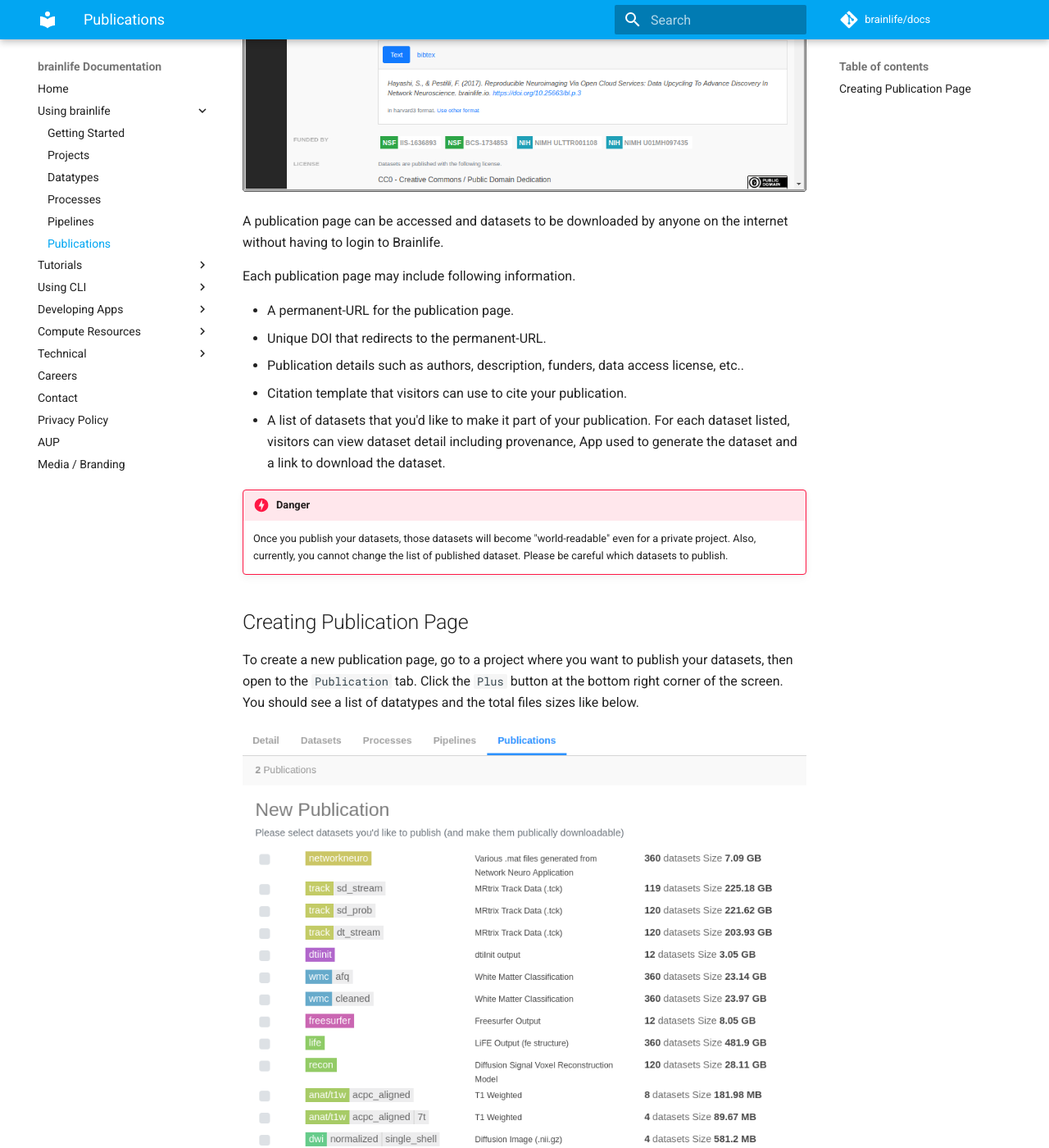
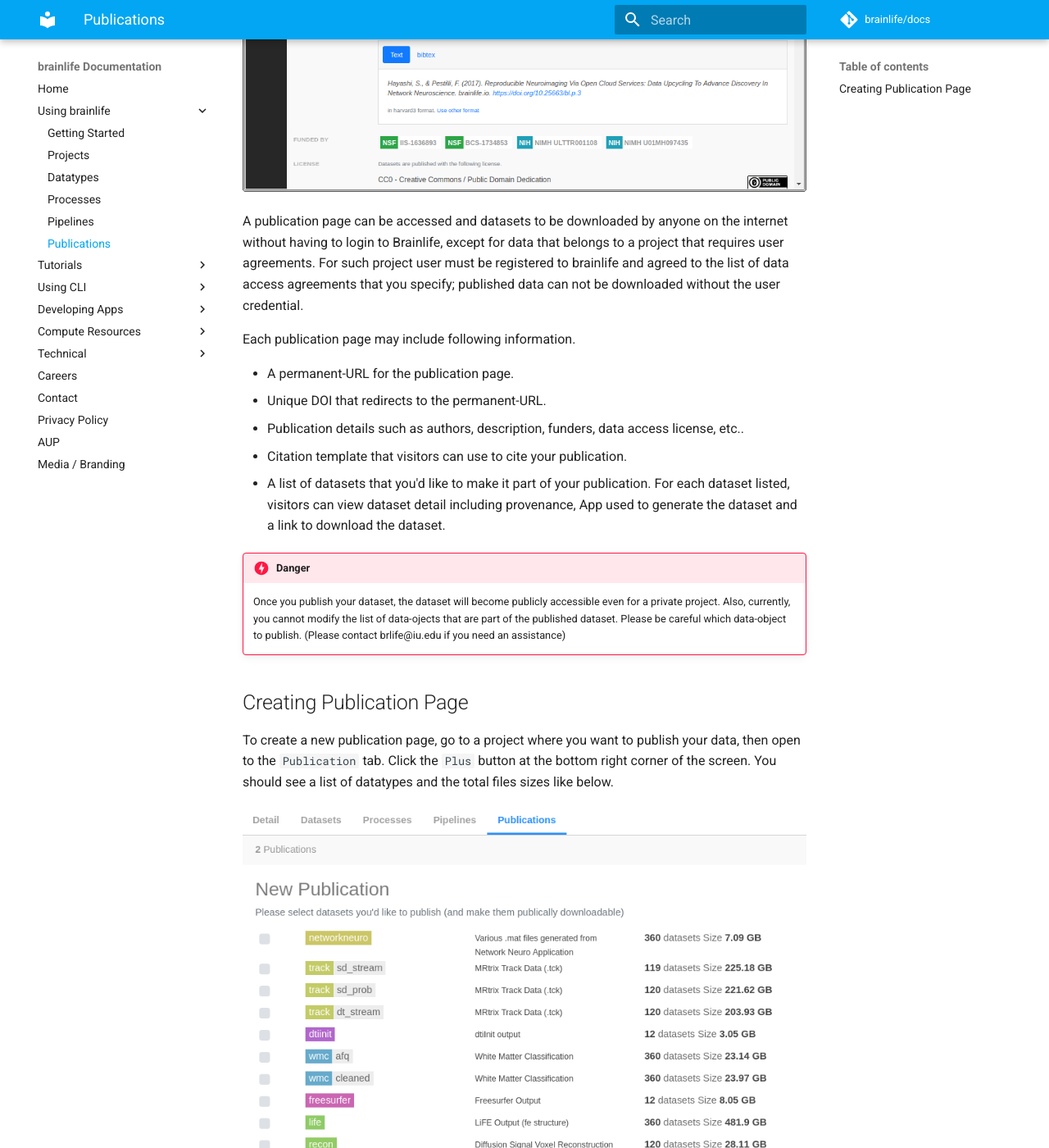
Before and after one commit to brainlife/docs, an MkDocs documentation site: the page built from docs/user/publication.md, in a window 1280 px wide and 1400 px high, scrolled down 842 px. Shown: the whole window at 82% size. Built offline with MkDocs 1.6.1 and Material for MkDocs 9.7.7, drawn with Linux system fonts in a browser that asks for light colours; comment, search, counter and statistics services are not loaded; some of the changed text lies outside the part shown.

Commit message:
Update publication.md

```diff
--- a/docs/user/publication.md
+++ b/docs/user/publication.md
@@ -2,11 +2,11 @@
 
 Once you finish processing your datasets and produced all data derivatives, you can publish them by creating a current snapshots of your datasets and create a new publication page.
 
-Publication records at brainlife.io/pubs are preserved for at least ten years since latest use using the [Scholarly Data Archive](https://kb.iu.edu/d/aiyi), and comply with the [schema.org](https://schema.org) metadata specification to promote maximum discoverability and respect of the [FAIR principles](https://www.go-fair.org/fair-principles/).
+Publication records at brainlife.io/pubs are preserved for at least ten years. The published data object will be backed on IU  [Scholarly Data Archive](https://kb.iu.edu/d/aiyi) tape archive, and brainlife.io will generate the [schema.org](https://schema.org) metadata to promote maximum discoverability and respect of the [FAIR principles](https://www.go-fair.org/fair-principles/).
 
 ![publication.page](/docs/img/publication.page.png)
 
-A publication page can be accessed and datasets to be downloaded by anyone on the internet without having to login to Brainlife.
+A publication page can be accessed and datasets to be downloaded by anyone on the internet without having to login to Brainlife, except for data that belongs to a project that requires user agreements. For such project user must be registered to brainlife and agreed to the list of data access agreements that you specify; published data can not be downloaded without the user credential.
 
 Each publication page may include following information.
 
@@ -17,19 +17,16 @@
 * A list of datasets that you'd like to make it part of your publication. For each dataset listed, visitors can view dataset detail including provenance, App used to generate the dataset and a link to download the dataset.
 
 !!! danger
-    Once you publish your datasets, those datasets will become "world-readable" even for a private project. Also, currently, you cannot change the list of published dataset. Please be careful which datasets to publish.
+    Once you publish your dataset, the dataset will become publicly accessible even for a private project. Also, currently, you cannot modify the list of data-ojects that are part of the published dataset. Please be careful which data-object to publish. (Please contact brlife@iu.edu if you need an assistance)
 
 ## Creating Publication Page
 
-To create a new publication page, go to a project where you want to publish your datasets, then open to the `Publication` tab. Click the `Plus` button at the bottom right corner of the screen. You should see a list of datatypes and the total files sizes like below.
+To create a new publication page, go to a project where you want to publish your data, then open to the `Publication` tab. Click the `Plus` button at the bottom right corner of the screen. You should see a list of datatypes and the total files sizes like below.
 
 ![publication.page](/docs/img/publication.select.png)
 
 Select datatypes that you'd like to include in your publication. Click `Next`.
 
-!!! danger
-    Brainlife currently does not allow you to make modification to the list of datasets included in your publication once published. Please examine carefully as you will not be able to change/un-publish datasets once they are made public.
-
-Next page allows you to enter title, description and various other metadata. You can edit these information after you publish. When you are done, click `Submit`. The creation of publication page might take a few minute depending on the number of datasets. Brainlife will issue a new DOI from Datacite at this point.
+Next page allows you to enter title, description and various other metadata. You can edit these information after you publish. When you are done, click `Submit`. The creation of publication page might take a few minute depending on the number of data-objects. Brainlife will issue a new DOI from Datacite at this point.
 
 Once you've successfully published your new publication, you should see it listed under the Publications tab under your project as well as the global Publication page which lists all currently registered publications from all projects.
```
